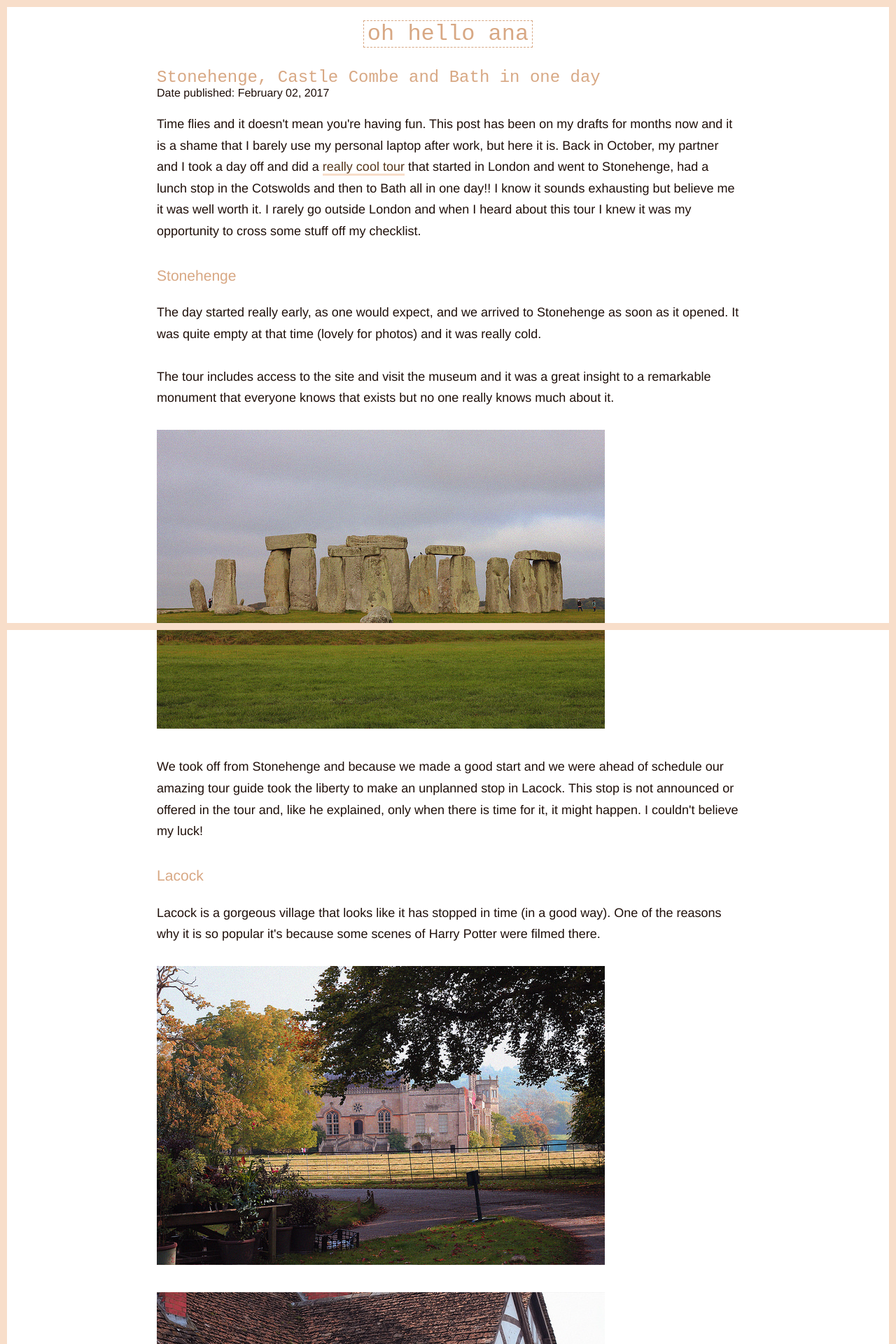
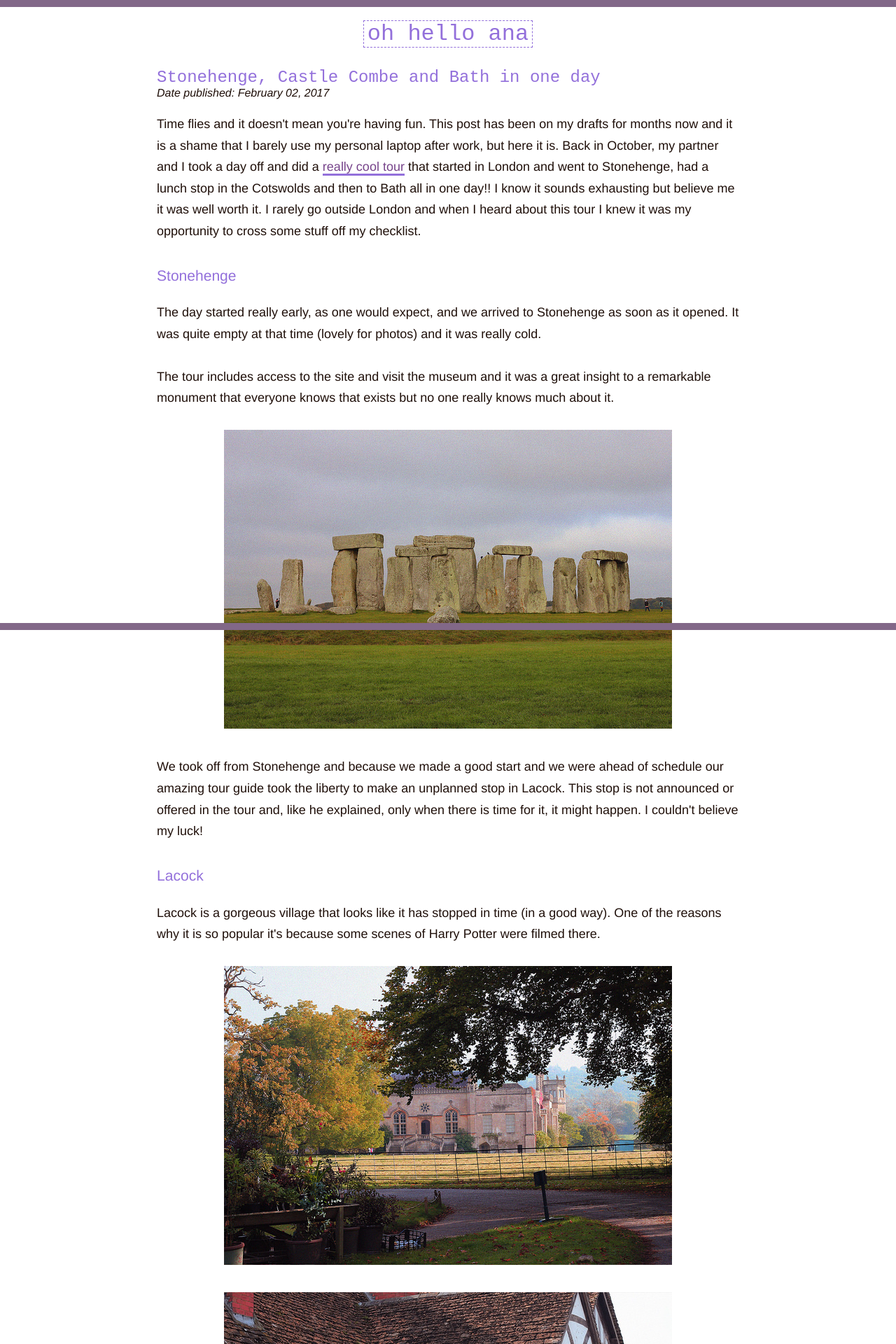
Before and after one commit to ohhelloana/ohhelloana, a Jekyll site: the page built from _posts/2017-02-02-stonehenge-castle-combe-and-bath-in-one-day.html, in a window 1280 px wide. Shown: the top 1920 px of the page at 70% size. Built offline with Jekyll 4.4.1, drawn with Linux system fonts in a browser that asks for light colours.

Commit message:
Add new styles and change everything to purple instead;

```diff
--- a/_posts/2017-02-02-stonehenge-castle-combe-and-bath-in-one-day.html
+++ b/_posts/2017-02-02-stonehenge-castle-combe-and-bath-in-one-day.html
@@ -19,24 +19,23 @@ tags:
 <h3>Stonehenge</h3>
 <p>The day started really early, as one would expect, and we arrived to Stonehenge as soon as it opened. It was quite empty at that time (lovely for photos) and it was really cold.</p>
 <p>The tour includes access to the site and visit the museum and it was a great insight to a remarkable monument that everyone knows that exists but no one really knows much about it.</p>
-<p>
-<img class="post-image" src="{{ site.baseurl }}/assets/31163887311_7b46bd1e50_z.jpg" alt="Stonehenge" /></p>
+<p class="p-img"><img class="post-image" src="{{ site.baseurl }}/assets/31163887311_7b46bd1e50_z.jpg" alt="Stonehenge" /></p>
 <p>We took off from Stonehenge and because we made a good start and we were ahead of schedule our amazing tour guide took the liberty to make an unplanned stop in Lacock. This stop is not announced or offered in the tour and, like he explained, only when there is time for it, it might happen. I couldn't believe my luck!</p>
 <h3>Lacock</h3>
 <p>Lacock is a gorgeous village that looks like it has stopped in time (in a good way). One of the reasons why it is so popular it's because some scenes of Harry Potter were filmed there.</p>
-<p><img class="post-image" src="{{ site.baseurl }}/assets/31278740915_214880a37b_z.jpg" alt="Lacock" width="640" height="427" /></p>
-<p><img class="post-image" src="{{ site.baseurl }}/assets/32085293330_400f654043_z.jpg" alt="Lacock" width="640" height="427" /></p>
-<p><img class="aligncenter size-full wp-image-315" src="{{ site.baseurl }}/assets/7.jpg" alt="" width="690" height="1000" /></p>
+<p class="p-img"><img class="post-image" src="{{ site.baseurl }}/assets/31278740915_214880a37b_z.jpg" alt="Lacock" width="640" height="427" /></p>
+<p class="p-img"><img class="post-image" src="{{ site.baseurl }}/assets/32085293330_400f654043_z.jpg" alt="Lacock" width="640" height="427" /></p>
+<p class="p-img"><img class="post-image" src="{{ site.baseurl }}/assets/7.jpg" alt="" width="640" height="427"/></p>
 <p>Did you spot the cat behind me? During this stop, our guide (his name was Guy) showed us where, many years ago, people would sleep if they were too drunk from the pub and kept sharing curiosities about the village.</p>
 <h3>Castle Combe</h3>
 <p>The next stop was Castle Combe, also known as 'The Prettiest Village in England'. This was only a lunch stop (the lunch is in a local pub and is included in the tour) and it was a nice chance to talk to the other people in the group. As expected, we were the only "tourists" that lived in the UK. The village has been used as film sets before. We didn't explore too much and we stayed around the pub. It is indeed gorgeous and I wish I had taken more photos.</p>
-<p><img class="post-image" src="{{ site.baseurl }}/assets/31163646971_ef6301be11_z.jpg" alt="Castle Combe" width="640" height="427" /></p>
-<p><img class="post-image" src="{{ site.baseurl }}/assets/30470387313_a13ab38c73_z.jpg" alt="Castle Combe" width="640" height="427" /></p>
-<p><img class="post-image" src="{{ site.baseurl }}/assets/31134013022_1f692bda13_z.jpg" alt="Castle Combe" width="640" height="427" /></p>
-<p><img class="post-image" src="{{ site.baseurl }}/assets/30910494340_0dfbfe8641_z.jpg" alt="Castle Combe" width="640" height="427" /></p>
+<p class="p-img"><img class="post-image" src="{{ site.baseurl }}/assets/31163646971_ef6301be11_z.jpg" alt="Castle Combe" width="640" height="427" /></p>
+<p class="p-img"><img class="post-image" src="{{ site.baseurl }}/assets/30470387313_a13ab38c73_z.jpg" alt="Castle Combe" width="640" height="427" /></p>
+<p class="p-img"><img class="post-image" src="{{ site.baseurl }}/assets/31134013022_1f692bda13_z.jpg" alt="Castle Combe" width="640" height="427" /></p>
+<p class="p-img"><img class="post-image" src="{{ site.baseurl }}/assets/30910494340_0dfbfe8641_z.jpg" alt="Castle Combe" width="640" height="427" /></p>
 <h3>Bath</h3>
 <p>We knew that Bath can't be visited in just a few hours but it was still worth to get a glimpse of it. When I went to Weston-super-mare, the train made a stop at Bath and I could tell from inside the train at the time that Bath was gorgeous. I wasn't wrong.</p>
 <p>We did a walking tour around the city (with a bunch of history and curiosities being told by our tour guide, Guy) and we had time to have a Bath bun and afternoon tea in the <a href="http://romanbathssearcys.co.uk/" target="_blank">Pump Rooms</a> - and buy some Bath buns to take home from <a href="http://www.sallylunns.co.uk/" target="_blank">Sally Lunn's</a>. By this time I was getting pretty tired so all photos were taken with my phone.</p>
-<p><img class="aligncenter size-full wp-image-320" src="{{ site.baseurl }}/assets/55272.jpg" alt="" width="2048" height="2048" /></p>
-<p><img class="aligncenter size-full wp-image-321" src="{{ site.baseurl }}/assets/46397-e1486043305988.jpg" alt="" width="700" height="700" /></p>
+<p class="p-img"><img class="post-image" src="{{ site.baseurl }}/assets/55272.jpg" alt="" width="640" height="427"/></p>
+<p class="p-img"><img class="post-image" src="{{ site.baseurl }}/assets/46397-e1486043305988.jpg" alt="" width="640" height="427"/></p>
 <p>I'd like to go back to Bath and spend a weekend there. I don't think it will happen this year but we'll see. In total we spent 12 hours away and like it was really exhausting but it was really worth it. I want to do more days like this and I'll try to find more "one day" tours to cities like Oxford or Cambridge.</p>
--- a/_sass/_base.scss
+++ b/_sass/_base.scss
@@ -12,13 +12,13 @@ body {
   background-color: white;
   padding: 30px;
   font-family: $body-font-stack;
-  color: #1f0f09;
+  color: $body;
 }
 
 body:before, body:after {
     content: "";
     position: fixed;
-    background: #f8deca;
+    background: $third-color;
     left: 0;
     right: 0;
     height: 10px;
@@ -29,30 +29,26 @@ body:before {
 body:after {
     bottom: 0;
 }
-body {
-    border-left: 10px solid #f8deca;
-    border-right: 10px solid #f8deca;
-}
 
 a {
   text-decoration: underline;
 }
 
 a:link {
-    color: #56371b;
+    color: $secondary-color;
 }
 
 a:visited {
-    color: #56371b;
+    color: $secondary-color;
 }
 
 a:hover {
-    color: #d8a884;
+    color: $secondary-color;
     text-decoration: none;
 }
 
 a:active {
-    color: #56371b;
+    color: $secondary-color;
 }
 
 .page-content {
@@ -68,11 +64,11 @@ a:active {
   .single-post {
     margin-bottom: 25px;
     padding-bottom: 5px;
-    border-bottom: 1px solid #d8a884;
+    border-bottom: 1px solid $secondary-color;
 
     .post-title:hover {
-      background-color: #d8a884;
-      color: white;
+      background-color: $secondary-color;
+      color: $color-hover;
     }
 
     a {
@@ -80,30 +76,30 @@ a:active {
     }
 
     a:link {
-        color: #1f0f09;
+        color: $secondary-color;
     }
 
     a:visited {
-        color: #1f0f09;
+        color: $secondary-color;
     }
 
     a:hover {
-        color: white;
+        color: $color-hover;
     }
 
     a:active {
-        color: #1f0f09;
+        color: $secondary-color;
     }
   }
 
   .post-meta {
-    color: #d8a884;
+    color: $body;
     font-family: $body-font-stack;
     font-size: 14px;
     text-transform: lowercase;
   }
 
   .post-title {
-    color: #1f0f09;
+    color: $secondary-color;
   }
 }
--- a/_sass/_footer.scss
+++ b/_sass/_footer.scss
@@ -1,3 +1,5 @@
 .site-footer {
   text-align: center;
+  background-color: $secondary-bg-color;
+  padding: 10px;
 }
--- a/_sass/_header.scss
+++ b/_sass/_header.scss
@@ -4,17 +4,17 @@
   font-weight: 100;
 
   a {
-    color: #d8a884;
+    color: $main-color;
     text-decoration: none;
   }
 
   a:hover {
-    color: #56371b;
+    color: $main-color;
   }
 
 
   .title {
-    border: 1px dashed #d8a884;
+    border: 1px dashed $main-color;
     padding: 0 5px;
   }
 }
--- a/_sass/_posts.scss
+++ b/_sass/_posts.scss
@@ -3,8 +3,12 @@
   font-weight: 100;
 }
 
+.post-meta {
+  font-style: italic; //make this pretty
+}
+
 .post-title {
-  color: #d8a884;
+  color: $main-color;
 }
 
 .post-content {
@@ -14,16 +18,20 @@
 
   a {
     text-decoration: none;
-    border-bottom: 3px solid #f8deca;
+    border-bottom: 3px solid $main-color;
   }
 
   p {
     margin-bottom: 30px;
   }
 
+  .p-img {
+    text-align: center;
+  }
+
   h3 {
     margin: 20px 0;
-    color: #d8a884;
+    color: $main-color;
     font-weight: normal;
   }
 }
--- a/_sass/_variables.scss
+++ b/_sass/_variables.scss
@@ -1,2 +1,10 @@
 $headers-font-stack: "Courier New", Courier, "Lucida Sans Typewriter", "Lucida Typewriter", monospace;
 $body-font-stack: "Helvetica Neue", Helvetica, Arial, sans-serif;
+
+$main-color: #9370db;
+$secondary-color: #77448b;
+$third-color: #826888;
+$body: #1f0f09;
+
+$secondary-bg-color: #eee;
+$color-hover: white;
```
